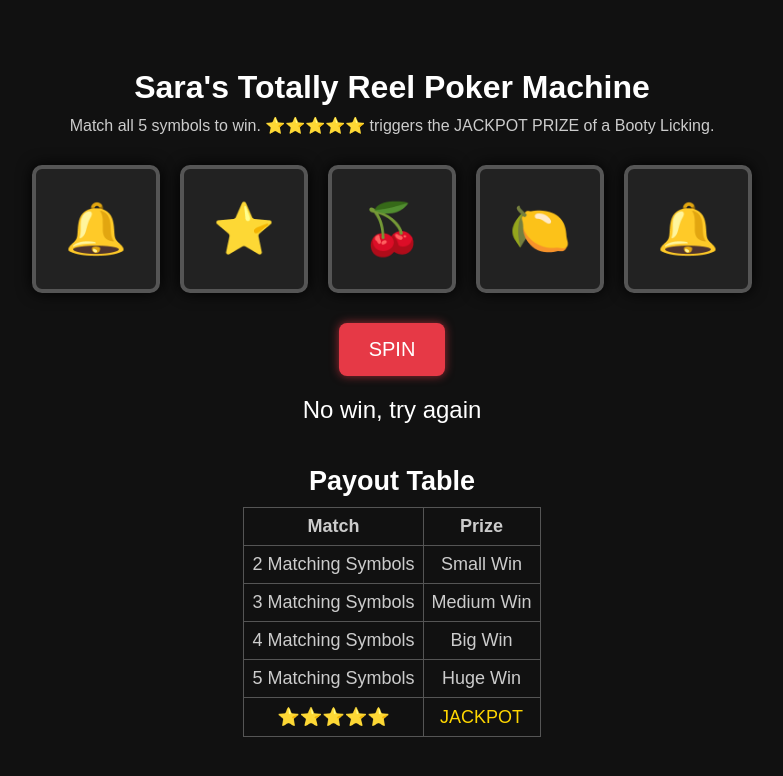
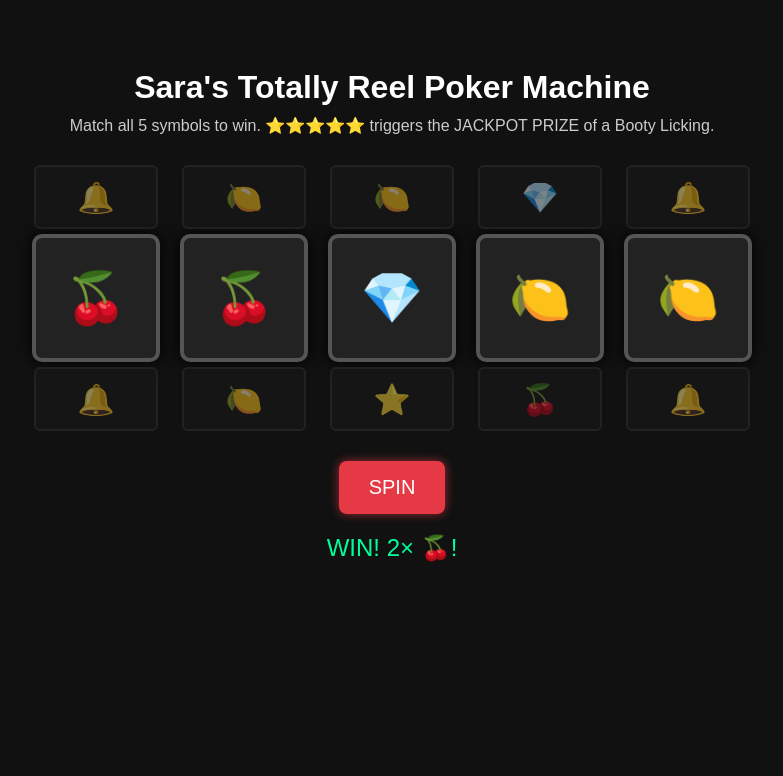
Before and after one commit to Cutlington/poker_machine, a plain HTML site: page index.html in a window 1280 px wide. Both pictures are taken after a click on the button "SPIN". Shown: the whole page, without its empty margins (248-1031 px from the left). Drawn offline with Linux system fonts and the light colour scheme.

Commit message:
Update index.html

```diff
--- a/index.html
+++ b/index.html
@@ -21,6 +21,14 @@
         gap: 20px;
         margin: 30px 0;
     }
+
+    .reel {
+        display: flex;
+        flex-direction: column;
+        align-items: center;
+        gap: 5px;
+    }
+
     .slot {
         width: 120px;
         height: 120px;
@@ -32,6 +40,19 @@
         justify-content: center;
         font-size: 50px;
         box-shadow: 0 0 15px #000;
+    }
+
+    .ghost {
+        width: 120px;
+        height: 60px;
+        background: #1a1a1a;
+        border: 2px solid #333;
+        border-radius: 6px;
+        display: flex;
+        align-items: center;
+        justify-content: center;
+        font-size: 30px;
+        opacity: 0.5;
     }
 
     button {
@@ -63,11 +84,31 @@
 <p>Match all 5 symbols to win. ⭐⭐⭐⭐⭐ triggers the JACKPOT PRIZE of a Booty Licking.</p>
 
 <div class="slot-container">
-    <div class="slot" id="slot1">?</div>
-    <div class="slot" id="slot2">?</div>
-    <div class="slot" id="slot3">?</div>
-    <div class="slot" id="slot4">?</div>
-    <div class="slot" id="slot5">?</div>
+    <div class="reel">
+        <div class="ghost" id="g1a">?</div>
+        <div class="slot" id="slot1">?</div>
+        <div class="ghost" id="g1b">?</div>
+    </div>
+    <div class="reel">
+        <div class="ghost" id="g2a">?</div>
+        <div class="slot" id="slot2">?</div>
+        <div class="ghost" id="g2b">?</div>
+    </div>
+    <div class="reel">
+        <div class="ghost" id="g3a">?</div>
+        <div class="slot" id="slot3">?</div>
+        <div class="ghost" id="g3b">?</div>
+    </div>
+    <div class="reel">
+        <div class="ghost" id="g4a">?</div>
+        <div class="slot" id="slot4">?</div>
+        <div class="ghost" id="g4b">?</div>
+    </div>
+    <div class="reel">
+        <div class="ghost" id="g5a">?</div>
+        <div class="slot" id="slot5">?</div>
+        <div class="ghost" id="g5b">?</div>
+    </div>
 </div>
 
 <button onclick="spin()">SPIN</button>
@@ -76,22 +117,17 @@
 <script>
     const symbols = ["🍒", "🍋", "🔔", "💎", "⭐"];
 
-    // How often ANY win happens (0.0 = never, 1.0 = always)
-    let winChance = 0.25; // 25% of spins will be wins
+    let winChance = 0.25;
 
-    // Win distribution (must total 1.0)
-    let chance2 = 0.60;        // 60% of wins are 2-symbol wins
-    let chance3 = 0.25;        // 25% of wins are 3-symbol wins
-    let chance4 = 0.10;        // 10% of wins are 4-symbol wins
-    let chance5 = 0.04;        // 4% of wins are 5-symbol wins (non-jackpot)
-    let jackpotChance = 0.01;  // 1% of wins are jackpot ⭐⭐⭐⭐⭐
+    let chance2 = 0.60;
+    let chance3 = 0.25;
+    let chance4 = 0.10;
+    let chance5 = 0.04;
+    let jackpotChance = 0.01;
 
     function chooseWinLength() {
         let r = Math.random();
-
-        // Jackpot overrides everything
-        if (r < jackpotChance) return 5.1; // special code for jackpot
-
+        if (r < jackpotChance) return 5.1;
         r -= jackpotChance;
         if (r < chance2) return 2;
         r -= chance2;
@@ -100,34 +136,50 @@
         if (r < chance4) return 4;
         r -= chance4;
         if (r < chance5) return 5;
-
-        return 2; // fallback
+        return 2;
     }
 
-    function spin() {
+    function flickerReels(duration = 300) {
+        return new Promise(resolve => {
+            const interval = setInterval(() => {
+                for (let i = 1; i <= 5; i++) {
+                    document.getElementById("slot" + i).textContent =
+                        symbols[Math.floor(Math.random() * symbols.length)];
+                    document.getElementById("g" + i + "a").textContent =
+                        symbols[Math.floor(Math.random() * symbols.length)];
+                    document.getElementById("g" + i + "b").textContent =
+                        symbols[Math.floor(Math.random() * symbols.length)];
+                }
+            }, 50);
+
+            setTimeout(() => {
+                clearInterval(interval);
+                resolve();
+            }, duration);
+        });
+    }
+
+    async function spin() {
         const msg = document.getElementById("message");
+        msg.textContent = "";
+
+        // Flicker animation before showing real results
+        await flickerReels();
+
         let results = [];
-
-        // Decide if this spin is a winning spin
         const isWinningSpin = Math.random() < winChance;
 
         if (isWinningSpin) {
-            // Pick a symbol to win with
             const winSymbol = symbols[Math.floor(Math.random() * symbols.length)];
-
-            // Determine win length (2–5 or jackpot)
             let winLength = chooseWinLength();
 
             if (winLength === 5.1) {
-                // Jackpot: force ⭐⭐⭐⭐⭐
                 results = ["⭐","⭐","⭐","⭐","⭐"];
             } else {
-                // Build normal win
                 for (let i = 0; i < 5; i++) {
                     if (i < winLength) {
                         results.push(winSymbol);
                     } else {
-                        // Fill remaining reels with random symbols (not the win symbol)
                         let s;
                         do {
                             s = symbols[Math.floor(Math.random() * symbols.length)];
@@ -137,15 +189,20 @@
                 }
             }
         } else {
-            // Normal random spin (no forced win)
             for (let i = 0; i < 5; i++) {
                 results.push(symbols[Math.floor(Math.random() * symbols.length)]);
             }
         }
 
-        // Display symbols
+        // Display final symbols + above/below
         for (let i = 0; i < 5; i++) {
-            document.getElementById("slot" + (i + 1)).textContent = results[i];
+            const main = results[i];
+            const above = symbols[Math.floor(Math.random() * symbols.length)];
+            const below = symbols[Math.floor(Math.random() * symbols.length)];
+
+            document.getElementById("slot" + (i + 1)).textContent = main;
+            document.getElementById("g" + (i + 1) + "a").textContent = above;
+            document.getElementById("g" + (i + 1) + "b").textContent = below;
         }
 
         // Count left-to-right matches
@@ -155,7 +212,6 @@
             else break;
         }
 
-        // Determine win message
         if (matchCount >= 2) {
             if (matchCount === 5 && results[0] === "⭐") {
                 msg.textContent = "JACKPOT! ⭐⭐⭐⭐⭐";
@@ -171,37 +227,5 @@
     }
 </script>
 
-<!-- ⭐⭐⭐ PAYOUT TABLE ADDED BELOW ⭐⭐⭐ -->
-
-<div style="margin-top:40px; color:#ccc; font-size:18px;">
-    <h2 style="color:white; margin-bottom:10px;">Payout Table</h2>
-    <table style="margin:0 auto; border-collapse:collapse; font-size:18px;">
-        <tr>
-            <th style="border:1px solid #555; padding:8px;">Match</th>
-            <th style="border:1px solid #555; padding:8px;">Prize</th>
-        </tr>
-        <tr>
-            <td style="border:1px solid #555; padding:8px;">2 Matching Symbols</td>
-            <td style="border:1px solid #555; padding:8px;">Small Win</td>
-        </tr>
-        <tr>
-            <td style="border:1px solid #555; padding:8px;">3 Matching Symbols</td>
-            <td style="border:1px solid #555; padding:8px;">Medium Win</td>
-        </tr>
-        <tr>
-            <td style="border:1px solid #555; padding:8px;">4 Matching Symbols</td>
-            <td style="border:1px solid #555; padding:8px;">Big Win</td>
-        </tr>
-        <tr>
-            <td style="border:1px solid #555; padding:8px;">5 Matching Symbols</td>
-            <td style="border:1px solid #555; padding:8px;">Huge Win</td>
-        </tr>
-        <tr>
-            <td style="border:1px solid #555; padding:8px;">⭐⭐⭐⭐⭐</td>
-            <td style="border:1px solid #555; padding:8px; color:#ffd700;">JACKPOT</td>
-        </tr>
-    </table>
-</div>
-
 </body>
 </html>
```
